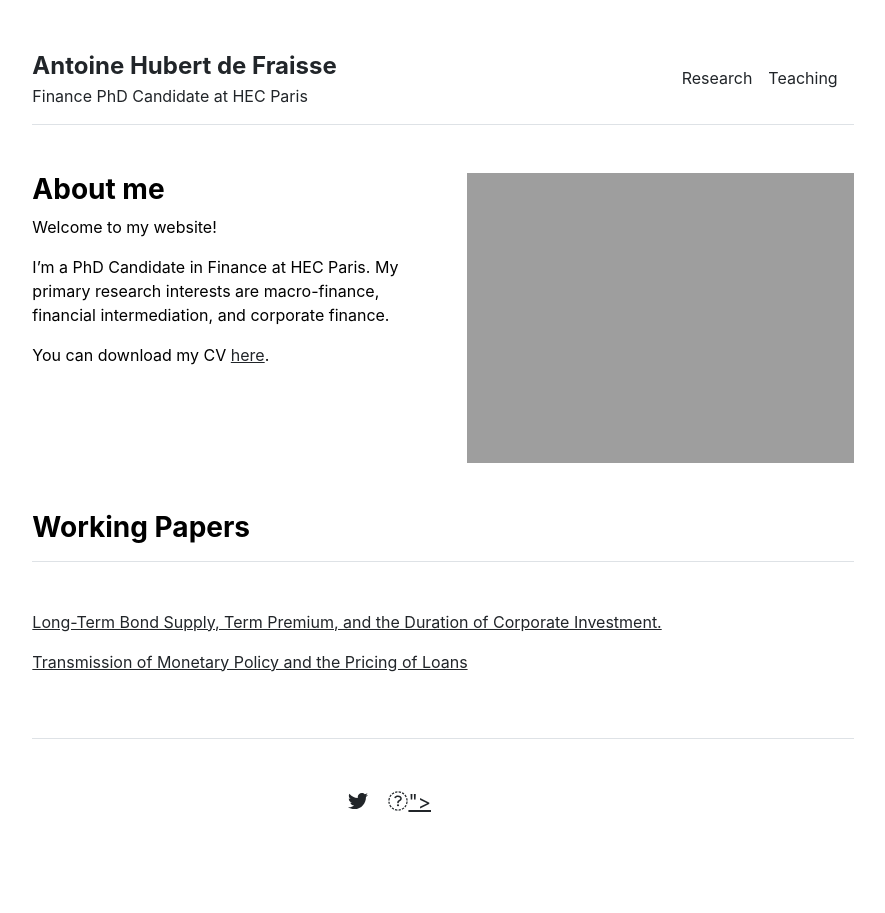
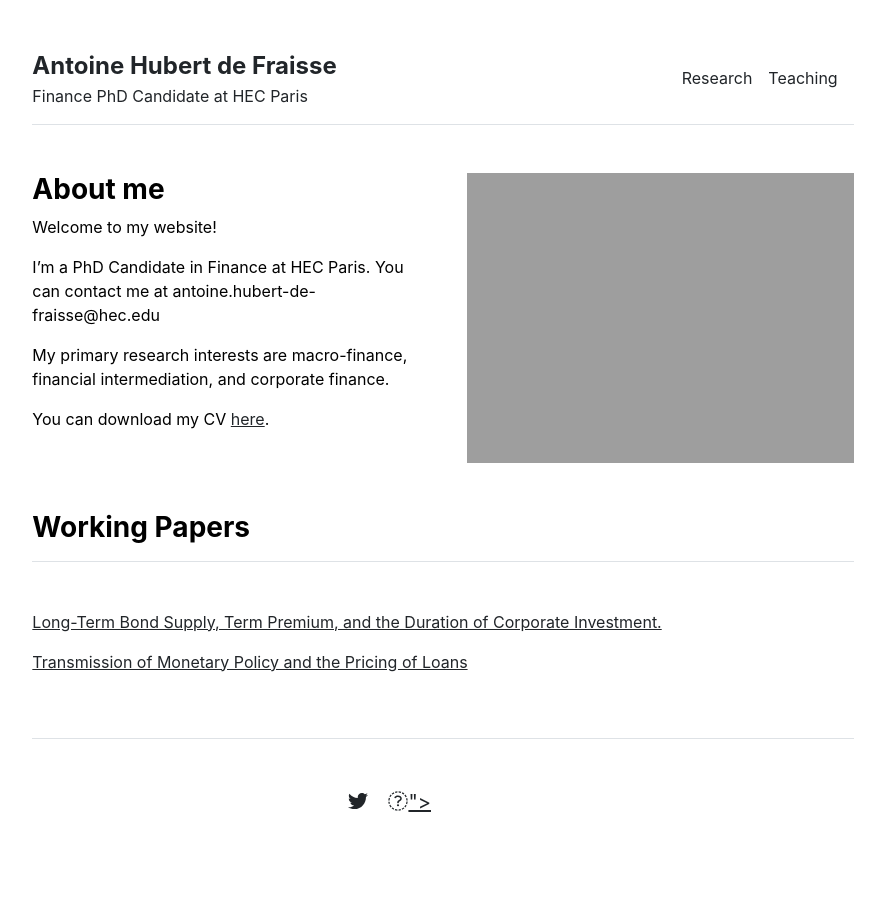
Before and after one commit to antoinehubertdefraisse/antoinehubertdefraisse.github.io, a Jekyll site: the page built from index.md, in a window 1280 px wide. Shown: the whole page, without its empty margins (197-1082 px from the left). Built offline with Jekyll 4.4.1, drawn with Linux system fonts in a browser that asks for light colours.

Commit message:
Update home.html

```diff
--- a/_layouts/home.html
+++ b/_layouts/home.html
@@ -6,7 +6,7 @@ layout: default
   <div class="col-md-6">
     <h3 class="fw-bold">About me</h3>
     Welcome to my website!  <p></p>
-    I’m a PhD Candidate in Finance at HEC Paris.
+    I’m a PhD Candidate in Finance at HEC Paris.  You can contact me at antoine.hubert-de-fraisse@hec.edu <p></p>
     My primary research interests are macro-finance, financial intermediation, and corporate finance. <p></p>
     You can download my CV <a href="http://antoinehubertdefraisse.github.io/pdf/cv.pdf" target="_blank">here</a>.</p>
 
```
